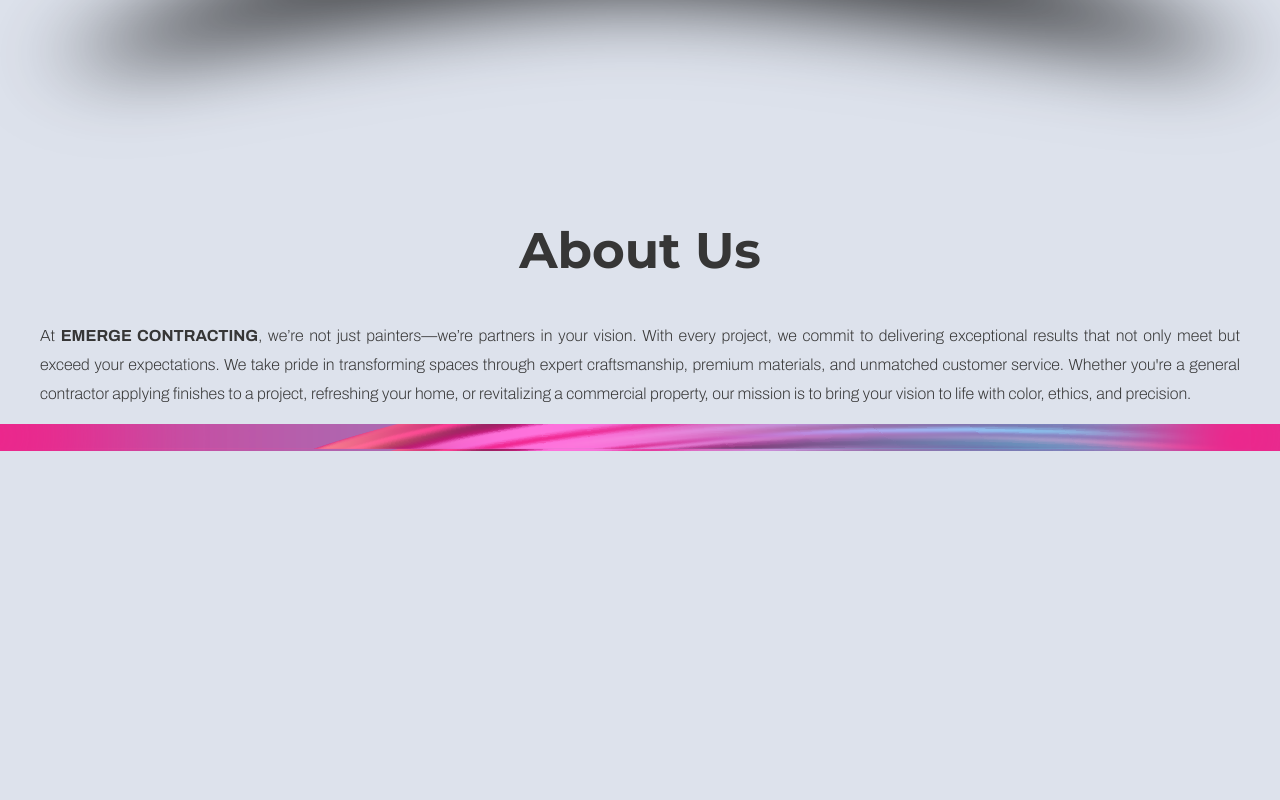
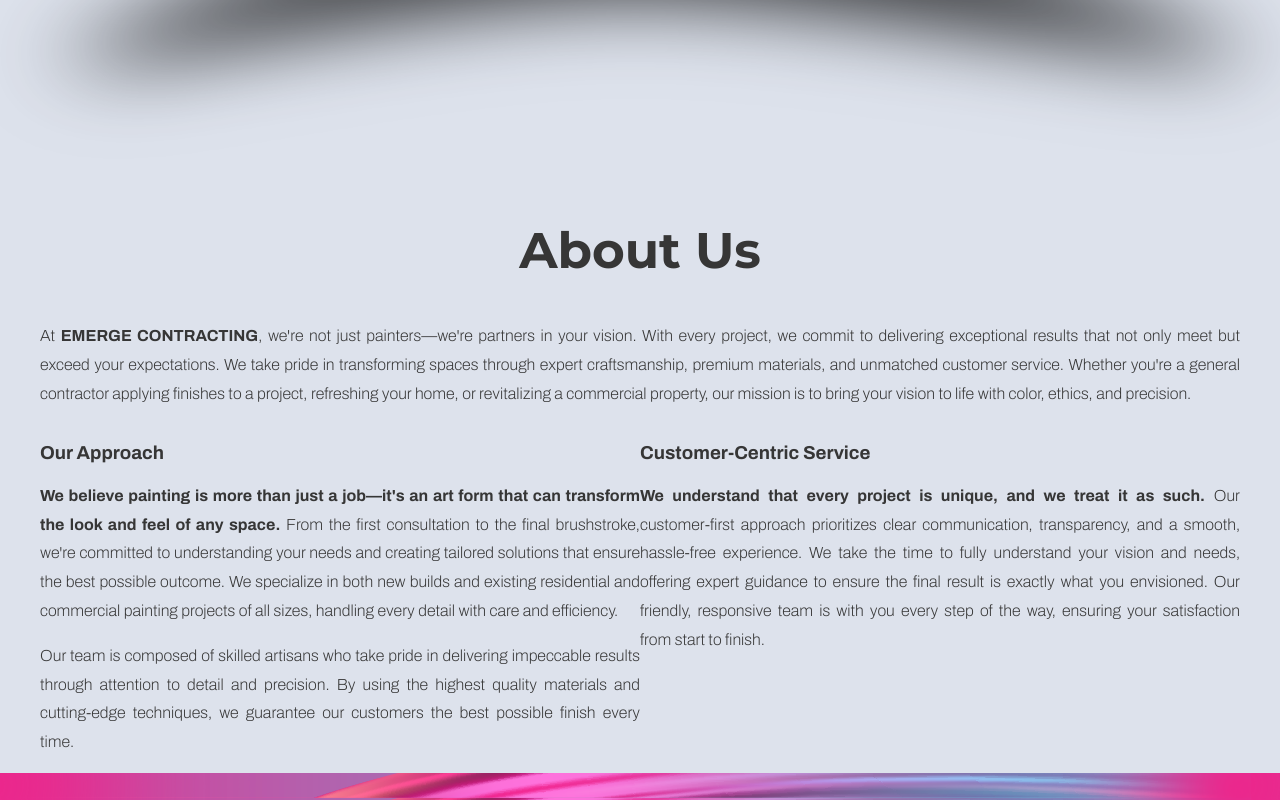
Before and after one commit to topdevangel/hero_banner_example, a plain HTML site: page index.html in a window 1280 px wide. Shown: the part 902-1702 px from the top of the page. Before the commit the page ends 1353 px from the top, so only its background shows below. Drawn offline with Linux system fonts and the light colour scheme; a web font is replaced by a local one.

Commit message:
updating content to index and text styles

```diff
--- a/css/styles.css
+++ b/css/styles.css
@@ -31,6 +31,16 @@ h2 {
     max-width: 1200px;
     margin-left: auto;
     margin-right: auto;
+}
+.col-container {
+    display: flex;
+    flex-direction: row;
+}
+.col-container .col1 {
+    flex: 1;
+}
+.col-container .col2 {
+    flex: 1;
 }
 header .border {
     background-color: #ff6800;
--- a/index.html
+++ b/index.html
@@ -45,7 +45,7 @@
   <div id="banner">
     <div class="container">
       <div class="embed-container">
-        <iframe width="560" height="315" src="https://www.youtube.com/embed/X-XZx1o_w-A?si=Wd6ZsV6P4cX4lrtK&autoplay=1&controls=0$rel=0&loop=1" title="YouTube video player" frameborder="0" allow="accelerometer; autoplay; clipboard-write; encrypted-media; gyroscope; picture-in-picture; web-share" referrerpolicy="strict-origin-when-cross-origin" allowfullscreen>
+        <iframe width="560" height="315" src="https://youtu.be/I_WsXtvcqes?si=Wd6ZsV6P4cX4lrtK&autoplay=1&controls=0$rel=0&loop=1" title="YouTube video player" frameborder="0" allow="accelerometer; autoplay; clipboard-write; encrypted-media; gyroscope; picture-in-picture; web-share" referrerpolicy="strict-origin-when-cross-origin" allowfullscreen>
         </iframe>
       </div>
     </div>
@@ -53,7 +53,18 @@
   <main>
     <div class="container">
       <h2>About Us</h2>
-      <p>At <strong>EMERGE CONTRACTING</strong>, we’re not just painters—we’re partners in your vision. With every project, we commit to delivering exceptional results that not only meet but exceed your expectations. We take pride in transforming spaces through expert craftsmanship, premium materials, and unmatched customer service. Whether you're a general contractor applying finishes to a project, refreshing your home, or revitalizing a commercial property, our mission is to bring your vision to life with color, ethics, and precision.</p>
+      <p>At <strong>EMERGE CONTRACTING</strong>, we're not just painters—we're partners in your vision. With every project, we commit to delivering exceptional results that not only meet but exceed your expectations. We take pride in transforming spaces through expert craftsmanship, premium materials, and unmatched customer service. Whether you're a general contractor applying finishes to a project, refreshing your home, or revitalizing a commercial property, our mission is to bring your vision to life with color, ethics, and precision.</p>
+      <div class="col-container">
+        <div class="col1">
+          <h3>Our Approach</h3>
+          <p><strong>We believe painting is more than just a job—it's an art form that can transform the look and feel of any space.</strong> From the first consultation to the final brushstroke, we're committed to understanding your needs and creating tailored solutions that ensure the best possible outcome. We specialize in both new builds and existing residential and commercial painting projects of all sizes, handling every detail with care and efficiency.</p>
+          <p>Our team is composed of skilled artisans who take pride in delivering impeccable results through attention to detail and precision. By using the highest quality materials and cutting-edge techniques, we guarantee our customers the best possible finish every time.</p>
+        </div>
+        <div class="col2">
+          <h3>Customer-Centric Service</h3>
+          <p><strong>We understand that every project is unique, and we treat it as such.</strong> Our customer-first approach prioritizes clear communication, transparency, and a smooth, hassle-free experience.</strong> We take the time to fully understand your vision and needs, offering expert guidance to ensure the final result is exactly what you envisioned. Our friendly, responsive team is with you every step of the way, ensuring your satisfaction from start to finish.</p>
+        </div>
+      </div>
   </div>
   </main>
   <footer>
```
